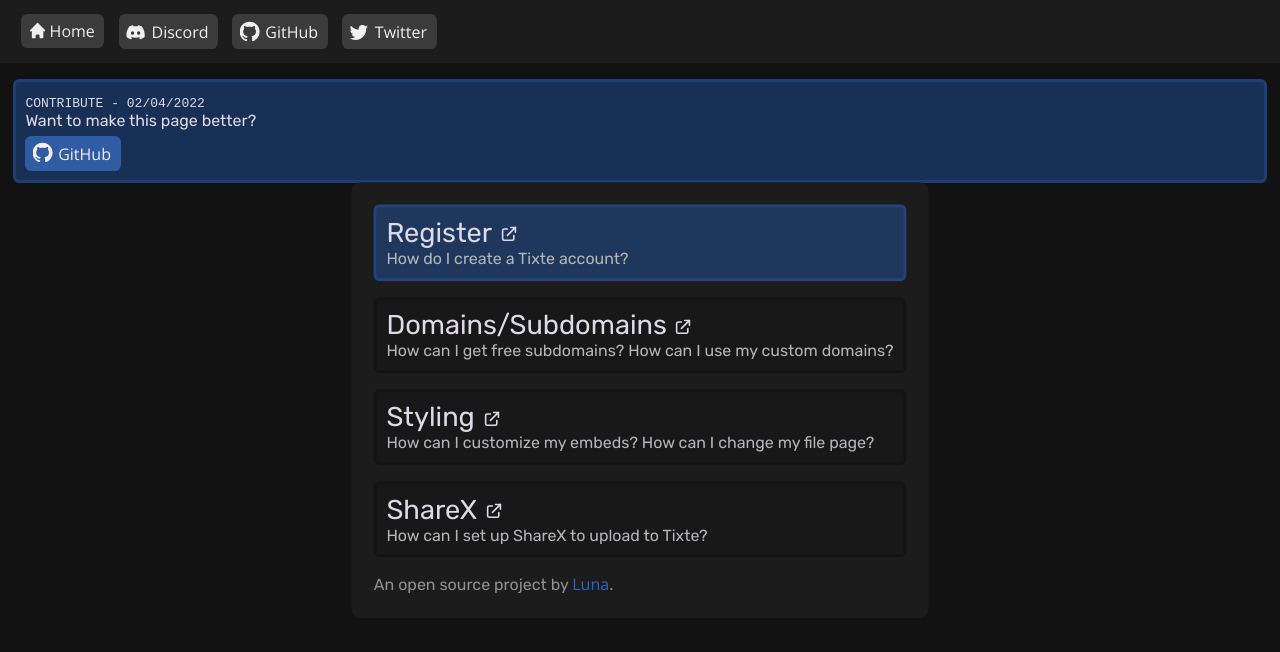
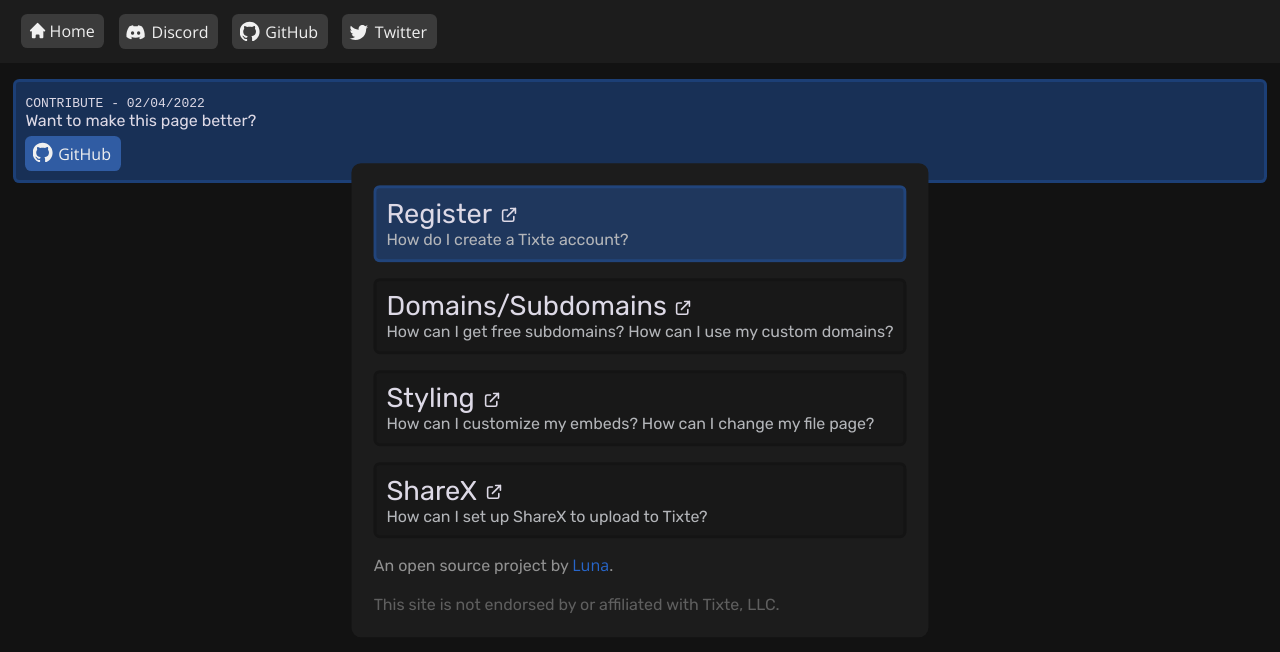
Before and after one commit to Luna-devv/Tixte, a Next.js app: page / in a window 1280 px wide. Shown: the top 652 px of the page. Built offline with nearby package versions, Linux system fonts and the light colour scheme.

Commit message:
added non-affiliation disclaimer

```diff
--- a/pages/index.jsx
+++ b/pages/index.jsx
@@ -46,6 +46,7 @@
                         <Link href='/go/luna'>
                             <div style={{color: '#919191'}}>An open source project by <a className='link'>Luna</a>.</div>
                         </Link>
+                        <div style={{color: '#5f5f5f'}}><br />This site is not endorsed by or affiliated with Tixte, LLC.</div>
                     </div>
                 </div>
             </>
```
